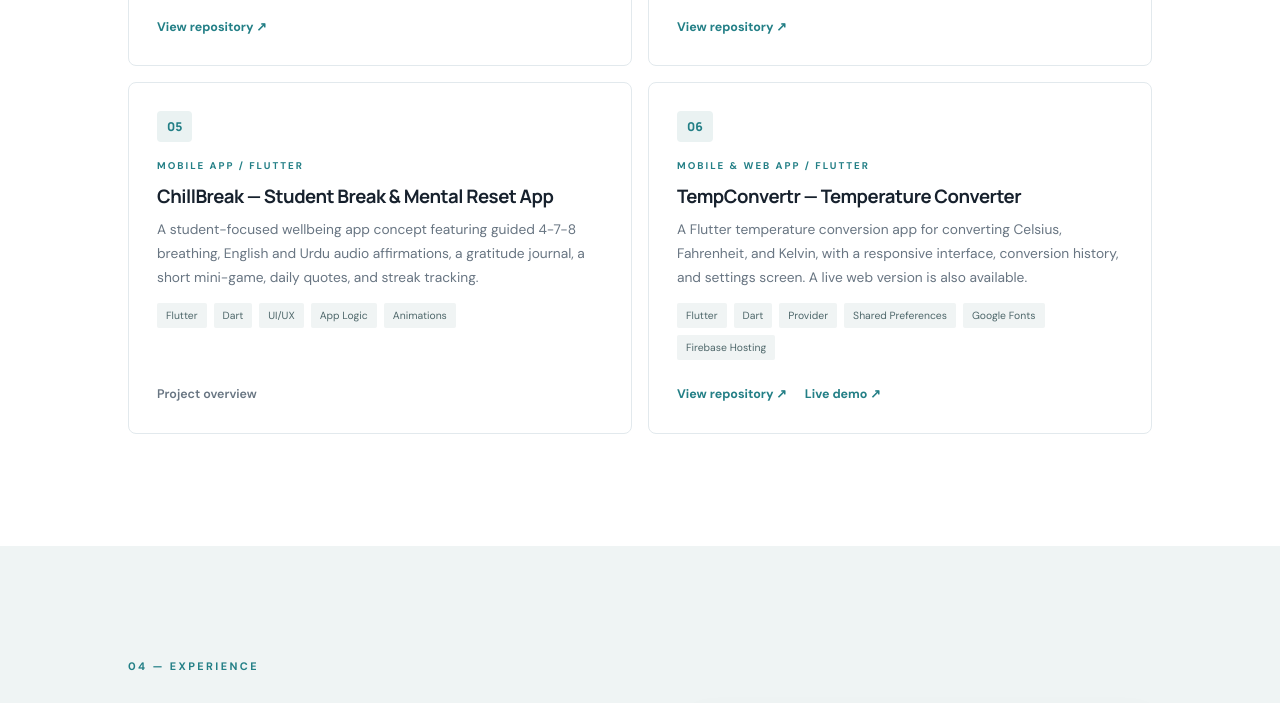
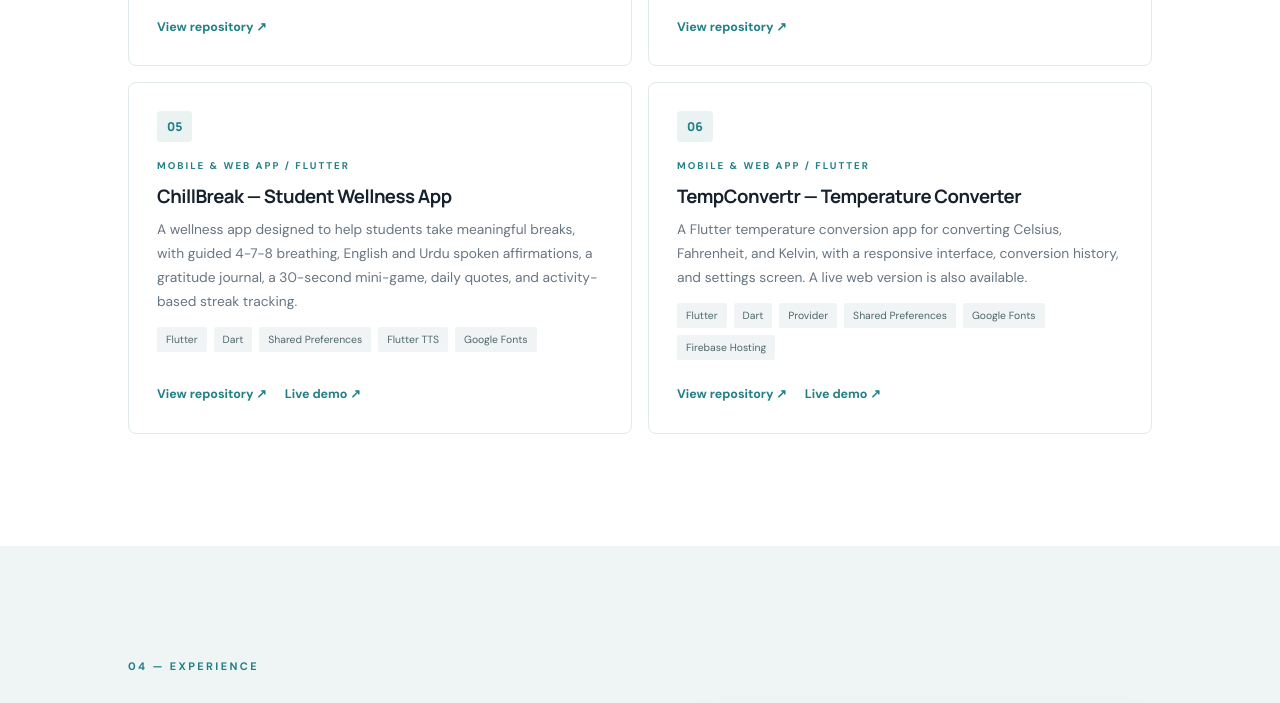
Before and after one commit to Maham-coree/maham-waseem-portfolio, a plain HTML site: page index.html in a window 1280 px wide. Shown: the part 3308-4011 px from the top of the page. Drawn offline with Linux system fonts and the light colour scheme.

Commit message:
Add ChillBreak repository and live demo links

```diff
--- a/index.html
+++ b/index.html
@@ -22,7 +22,7 @@
 <article class="project-card"><div class="project-number">02</div><div class="project-main"><p class="project-type">AI / WEB DEVELOPMENT</p><h3>AI Coding Assistant</h3><p>A web-based coding assistant built with a Flask backend and Gemini API, paired with an interactive browser interface.</p><div class="tags"><span>Python</span><span>Flask</span><span>Gemini API</span><span>HTML</span><span>CSS</span><span>JavaScript</span></div></div><a class="project-link" href="https://github.com/Maham-coree/AI-Coding-Assistant-" target="_blank" rel="noreferrer">View repository ↗</a></article>
 <article class="project-card"><div class="project-number">03</div><div class="project-main"><p class="project-type">DATA ANALYSIS</p><h3>E-Commerce Sales Analysis</h3><p>A data analysis project exploring sales information and patterns in an e-commerce context.</p><div class="tags"><span>Data Analysis</span><span>Sales Insights</span></div></div><a class="project-link" href="https://github.com/Maham-coree/E_Commerce-Sales-Analysis" target="_blank" rel="noreferrer">View repository ↗</a></article>
 <article class="project-card"><div class="project-number">04</div><div class="project-main"><p class="project-type">DATA VISUALIZATION</p><h3>Superstore Sales Tableau Dashboard</h3><p>A Tableau dashboard project for visual exploration and presentation of Superstore sales data.</p><div class="tags"><span>Tableau</span><span>Data Visualization</span></div></div><a class="project-link" href="https://github.com/Maham-coree/Superstore-Sales-Tableau-Dashboard" target="_blank" rel="noreferrer">View repository ↗</a></article>
-<article class="project-card"><div class="project-number">05</div><div class="project-main"><p class="project-type">MOBILE APP / FLUTTER</p><h3>ChillBreak — Student Break & Mental Reset App</h3><p>A student-focused wellbeing app concept featuring guided 4-7-8 breathing, English and Urdu audio affirmations, a gratitude journal, a short mini-game, daily quotes, and streak tracking.</p><div class="tags"><span>Flutter</span><span>Dart</span><span>UI/UX</span><span>App Logic</span><span>Animations</span></div></div><span class="project-link project-status">Project overview</span></article>
+<article class="project-card"><div class="project-number">05</div><div class="project-main"><p class="project-type">MOBILE & WEB APP / FLUTTER</p><h3>ChillBreak — Student Wellness App</h3><p>A wellness app designed to help students take meaningful breaks, with guided 4-7-8 breathing, English and Urdu spoken affirmations, a gratitude journal, a 30-second mini-game, daily quotes, and activity-based streak tracking.</p><div class="tags"><span>Flutter</span><span>Dart</span><span>Shared Preferences</span><span>Flutter TTS</span><span>Google Fonts</span></div></div><div class="project-actions"><a class="project-link" href="https://github.com/Maham-coree/ChillBreak_App" target="_blank" rel="noreferrer">View repository ↗</a><a class="project-link" href="https://chillbreak-app.web.app" target="_blank" rel="noreferrer">Live demo ↗</a></div></article>
 <article class="project-card"><div class="project-number">06</div><div class="project-main"><p class="project-type">MOBILE & WEB APP / FLUTTER</p><h3>TempConvertr — Temperature Converter</h3><p>A Flutter temperature conversion app for converting Celsius, Fahrenheit, and Kelvin, with a responsive interface, conversion history, and settings screen. A live web version is also available.</p><div class="tags"><span>Flutter</span><span>Dart</span><span>Provider</span><span>Shared Preferences</span><span>Google Fonts</span><span>Firebase Hosting</span></div></div><div class="project-actions"><a class="project-link" href="https://github.com/Maham-coree/Flutter_Temp_Converter" target="_blank" rel="noreferrer">View repository ↗</a><a class="project-link" href="https://flutter-project-fcb9a.web.app" target="_blank" rel="noreferrer">Live demo ↗</a></div></article>
 </div></section>
 <section class="section experience-section" id="experience"><div class="section-kicker">04 — EXPERIENCE</div><div class="section-grid"><div><h2>Learning through <span>real work.</span></h2></div><div class="experience-card"><div class="experience-top"><span class="pill">INTERNSHIP</span><span class="date">AUG — SEP 2026</span></div><h3>Research Analyst Intern</h3><h4>IdeaLink Pakistan</h4><p>Completed the Research Analyst internship program from 1 August to 12 September 2026. The experience involved startup and investor research, industry trends, competitor analysis, data gathering, and preparing reports and insights.</p><a href="assets/certificates/certificates.pdf#page=3" target="_blank" rel="noreferrer">View internship certificate ↗</a></div></div></section>
```
